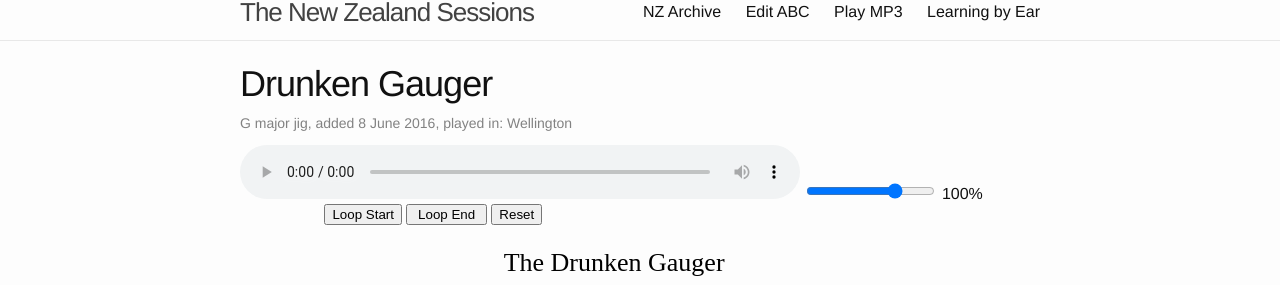
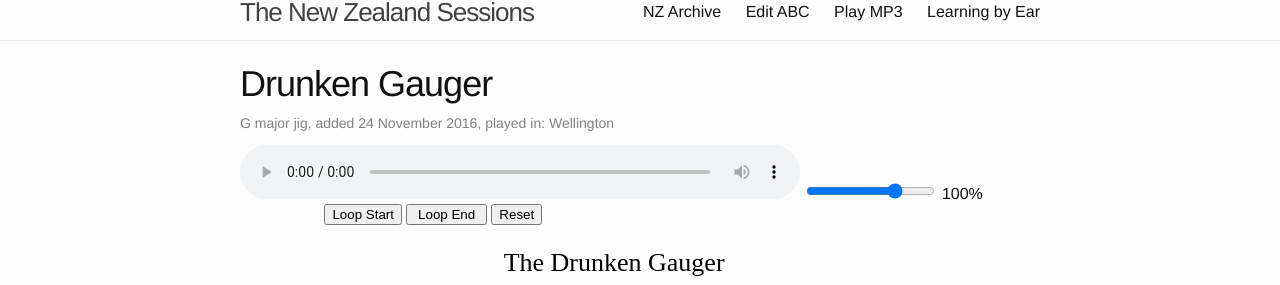
Before and after one commit to deanpemberton/music, a Jekyll site: the page built from _tunes/wellington-session/drunken-gauger.md, in a window 1280 px wide. Shown: the part 154-439 px from the top of the page. Built offline with Jekyll 4.4.1, drawn with Linux system fonts in a browser that asks for light colours; nearby versions of some CDN libraries.

Commit message:
brought Drunken Gauger back for review

```diff
--- a/_tunes/wellington-session/drunken-gauger.md
+++ b/_tunes/wellington-session/drunken-gauger.md
@@ -3,7 +3,7 @@ title: Drunken Gauger
 key: G
 rhythm: jig
 mode: major
-date: 2016-06-08
+date: 2016-11-24
 location: Wellington
 tags: 2015-16 wellington
 mp3_file: /mp3/drunken-gauger.mp3
```
